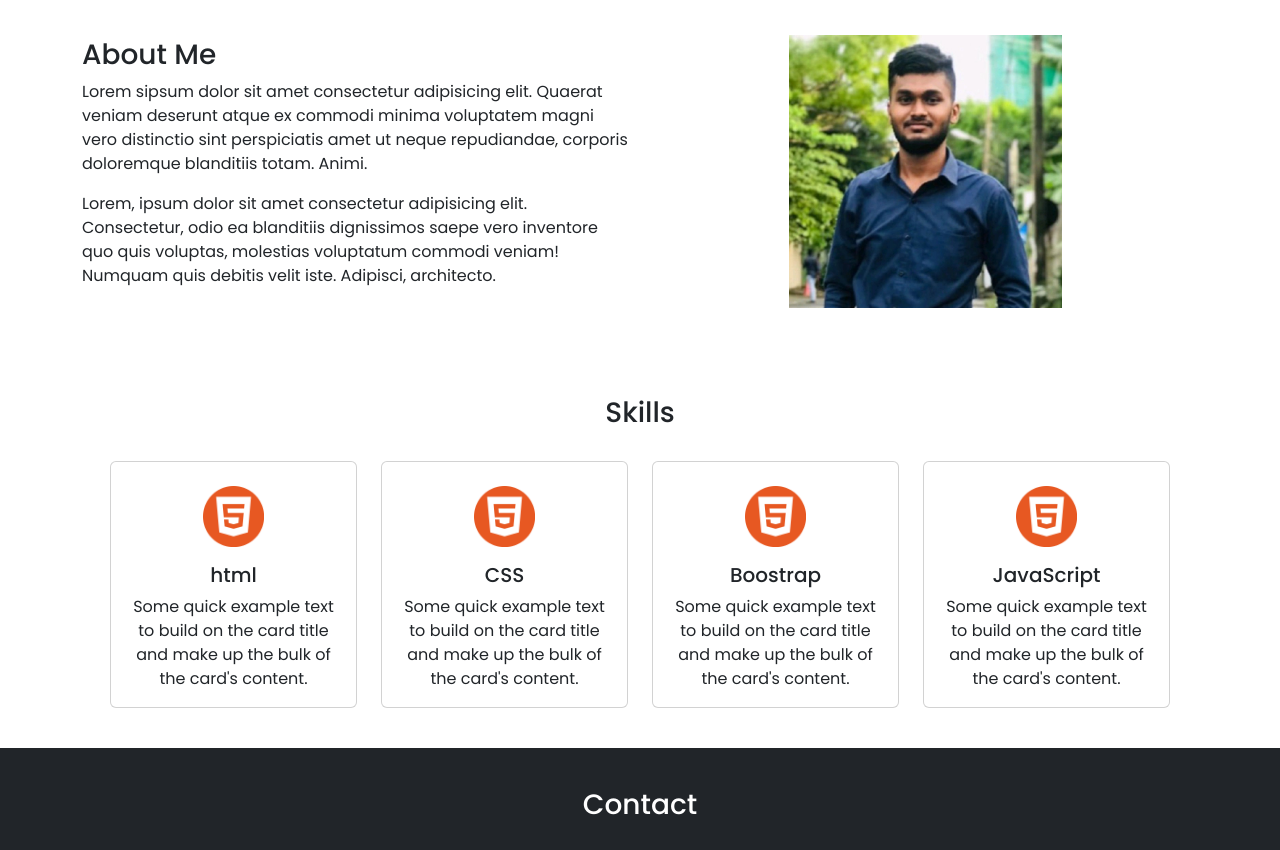
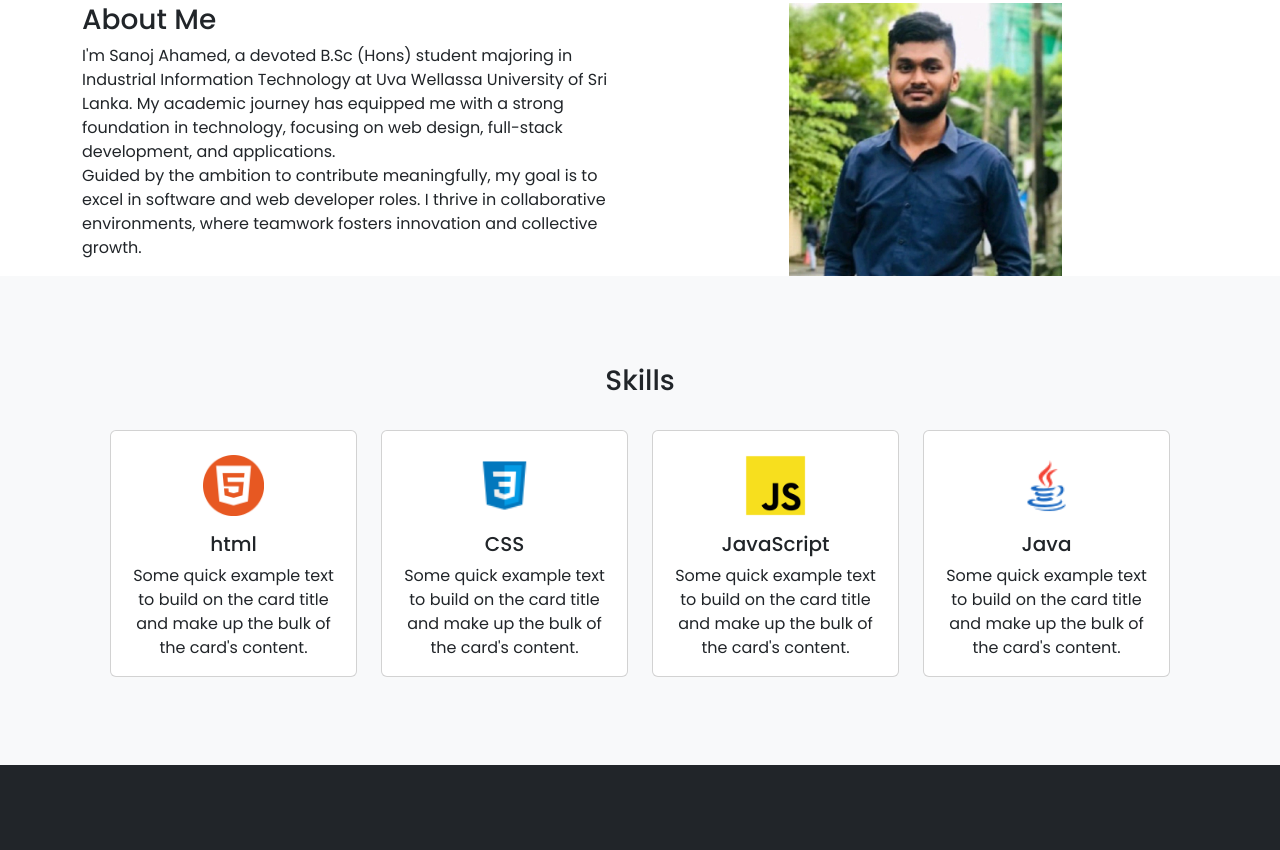
Before and after one commit to SanojAhamed/Portfolio-Using-Bootstrap, a plain HTML site: page index.html in a window 1280 px wide. Shown: the part 771-1621 px from the top of the page. Drawn offline with nearby package versions, Linux system fonts and the light colour scheme.

Commit message:
Code Update

```diff
--- a/css/style.css
+++ b/css/style.css
@@ -1,11 +1,12 @@
 * {
     font-family: 'Poppins', sans-serif;
+    font-weight: 400;
     margin: 0;
     padding: 0;
 }
 
 .banner {
-    background-image: url(/images/background.jpg);
+    background-image: url(/images/home.jpg);
     background-repeat: no-repeat;
     background-size: cover;
     padding: 240px 0;
@@ -14,3 +15,7 @@
 .skills-padding {
     padding: 40px;
 }
+
+.contact-padding {
+    padding: 40px;
+}
--- a/index.html
+++ b/index.html
@@ -16,7 +16,7 @@
 </head>
 
 <body>
-  <nav class="navbar navbar-expand-lg bg-body-tertiary py-4 text-uppercase boder-bottom border-light-subtle sticky-top">
+  <nav class="navbar navbar-expand-lg bg-body-tertiary py-2 text-uppercase boder-bottom border-light-subtle sticky-top">
     <div class="container">
       <a class="navbar-brand fs-3" href="#">Sanoj Ahamed</a>
       <button class="navbar-toggler" type="button" data-bs-toggle="collapse" data-bs-target="#navbarSupportedContent"
@@ -43,7 +43,7 @@
   </nav>
 
   <!-- hero section -->
-  <section class="banner text-center">
+  <section class="banner text-center text-light">
     <div class="container">
       <div class="row">
         <div class="col-12 col-md-12">
@@ -58,17 +58,16 @@
   </section>
 
   <!-- Aboutus -->
-  <section  id="about" class="py-5">
+  <section  id="about" class="pt-5">
     <div class="container">
       <div class="row align-items-center">
         <div class="col-md-6">
           <h3>About Me</h3>
-          <p>Lorem sipsum dolor sit amet consectetur adipisicing elit. Quaerat veniam deserunt atque ex commodi minima
-            voluptatem magni vero distinctio sint perspiciatis amet ut neque repudiandae, corporis doloremque blanditiis
-            totam. Animi.
-          <P>Lorem, ipsum dolor sit amet consectetur adipisicing elit. Consectetur, odio ea blanditiis dignissimos saepe
+          <p>I'm Sanoj Ahamed, a devoted B.Sc (Hons) student majoring in Industrial Information Technology at Uva Wellassa University of Sri Lanka. My academic journey has equipped me with a strong foundation in technology, focusing on web design, full-stack development, and applications.
+            <br> Guided by the ambition to contribute meaningfully, my goal is to excel in software and web developer roles. I thrive in collaborative environments, where teamwork fosters innovation and collective growth.
+          <!-- <P>Lorem, ipsum dolor sit amet consectetur adipisicing elit. Consectetur, odio ea blanditiis dignissimos saepe
             vero inventore quo quis voluptas, molestias voluptatum commodi veniam! Numquam quis debitis velit iste.
-            Adipisci, architecto.</P>
+            Adipisci, architecto.</P> -->
         </div>
         <div class="col-md-6 text-center">
           <img src="/images/Profile.jpg" alt="Profile image" class="img-fluid w-50">
@@ -78,7 +77,7 @@
   </section>
 
   <!-- Skills -->
-  <section id="Skills" bg-light py-5 text-center>
+  <section id="Skills" class="bg-light py-5 text-center">
     <div class="container skills-padding">
       <div class="row">
         <div class="col-md-12">
@@ -98,7 +97,7 @@
         </div>
         <div class="col-md-3">
           <div class="card text-center">
-            <img src="/images/html.png" class="card-img-top w-25 m-auto pt-4" alt="html">
+            <img src="/images/css-logo.png" class="card-img-top w-25 m-auto pt-4" alt="CSS">
             <div class="card-body">
               <h5 class="card-title">CSS</h5>
               <p class="card-text">Some quick example text to build on the card title and make up the bulk of the card's
@@ -108,9 +107,9 @@
         </div>
         <div class="col-md-3">
           <div class="card text-center">
-            <img src="/images/html.png" class="card-img-top w-25 m-auto pt-4" alt="html">
+            <img src="/images/js-logo.png" class="card-img-top w-25 m-auto pt-4" alt="JavaScript">
             <div class="card-body">
-              <h5 class="card-title">Boostrap</h5>
+              <h5 class="card-title">JavaScript</h5>
               <p class="card-text">Some quick example text to build on the card title and make up the bulk of the card's
                 content.</p>
             </div>
@@ -118,9 +117,9 @@
         </div>
         <div class="col-md-3">
           <div class="card text-center">
-            <img src="/images/html.png" class="card-img-top w-25 m-auto pt-4" alt="html">
+            <img src="/images/java-logo.png" class="card-img-top w-25 m-auto pt-4" alt="html">
             <div class="card-body">
-              <h5 class="card-title">JavaScript</h5>
+              <h5 class="card-title">Java</h5>
               <p class="card-text">Some quick example text to build on the card title and make up the bulk of the card's
                 content.</p>
             </div>
@@ -131,11 +130,11 @@
   </section>
 
   <!-- contact -->
-  <section id="contact" class="bg-dark text-white">
-    <div class="container">
+  <section id="contact" class="bg-dark text-white py-5">
+    <div class="container contact-padding">
       <div class="row">
         <div class="col-md-12">
-          <h3 class="text-center pb-4 skills-padding">Contact</h3>
+          <h3 class="text-center pb-4 py-3 skills-padding">Contact</h3>
         </div>
       </div>
     </div>
```
Also changed, not shown: images/background.jpg (deleted), 1 other file.
